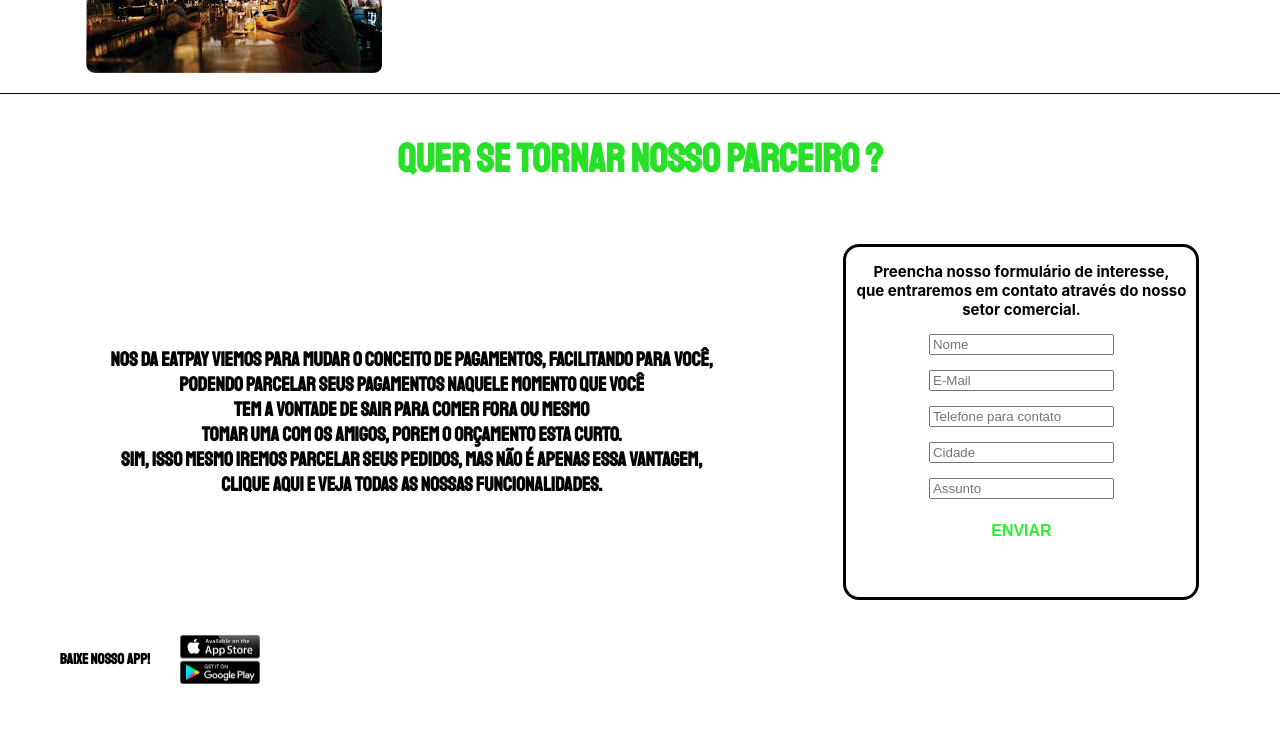
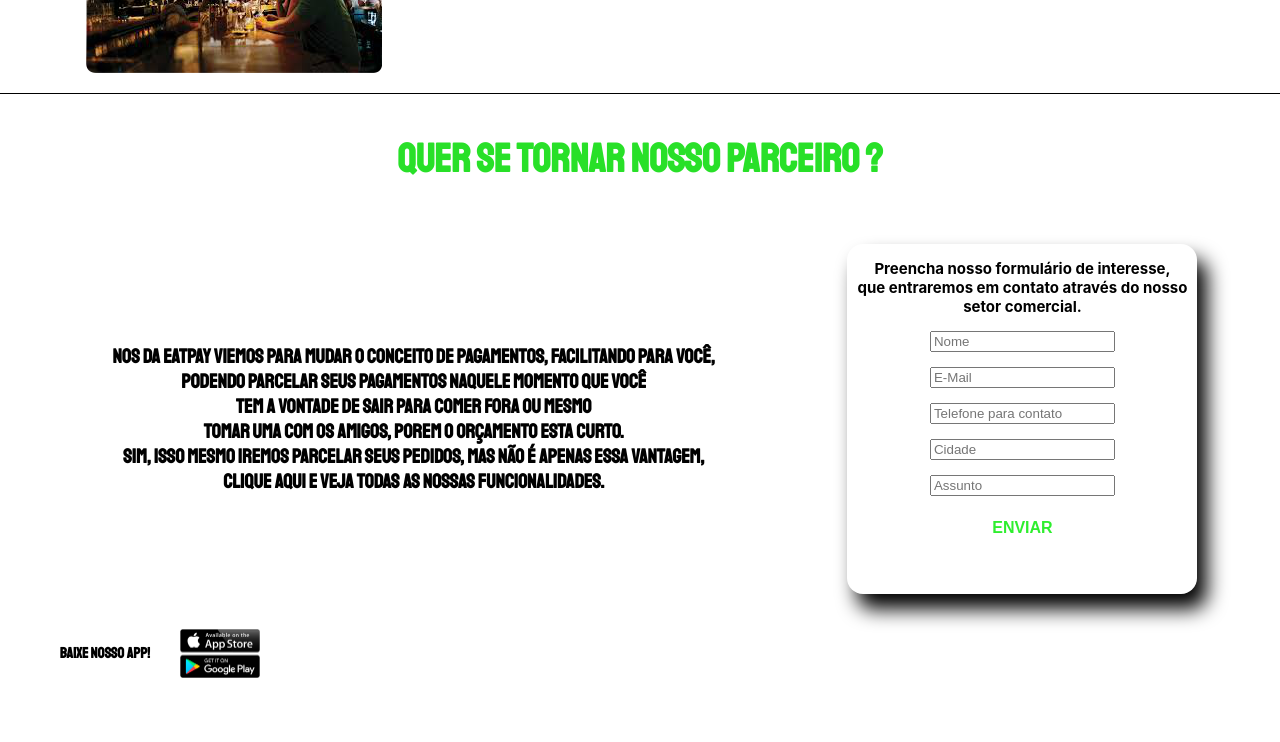
Before and after one commit to alexverrilo/Projeto, a React (Create React App) app in the folder projetointegrador-front-end/: page / in a window 1280 px wide. Shown: the part 582-1324 px from the top of the page. Built offline with nearby package versions, Linux system fonts and the light colour scheme.

Commit message:
Css box form

```diff
--- a/projetointegrador-front-end/src/pages/principal.tsx
+++ b/projetointegrador-front-end/src/pages/principal.tsx
@@ -35,7 +35,7 @@
                     </h1>
                         <div>
                             <div className={styles.container}>
-                                <img src="/content/bar.png" alt="Icones das lojas virtuais"/>
+                                <img src="/content/bar.png" alt=""/>
                                 {/* <p>Saiba aqui quais são os BARES e RESTAURANTES que ja aderiram a EatPay. Uma forma nova de pagamento para facilitar a sua diversao.</p> */}
                                 <NavLink to="/bares-restaurantes" className={styles.text2}> Clique aqui e saiba quais são os BARES e
                                 RESTAURANTES que ja aderiram a EatPay. </NavLink>
--- a/projetointegrador-front-end/src/styles/PaginaPrincipal.module.css
+++ b/projetointegrador-front-end/src/styles/PaginaPrincipal.module.css
@@ -14,6 +14,7 @@
     align-items: center;
 
 }
+
 .container h3{
     text-align: center;
     font-size: 20px;
@@ -30,15 +31,16 @@
     padding: 0px;
 }
 .body {
+
     justify-content: center;
     margin: 20px;
     font-weight: bold;
     text-align: center;
-    border-style: solid;
     border-radius: 1.0em;
     width: 350px;
     height: 350px;
     flex-wrap: wrap;
+    box-shadow: 10px 15px 20px 0 black;
 }
 .text {
     margin: 20px;
```
